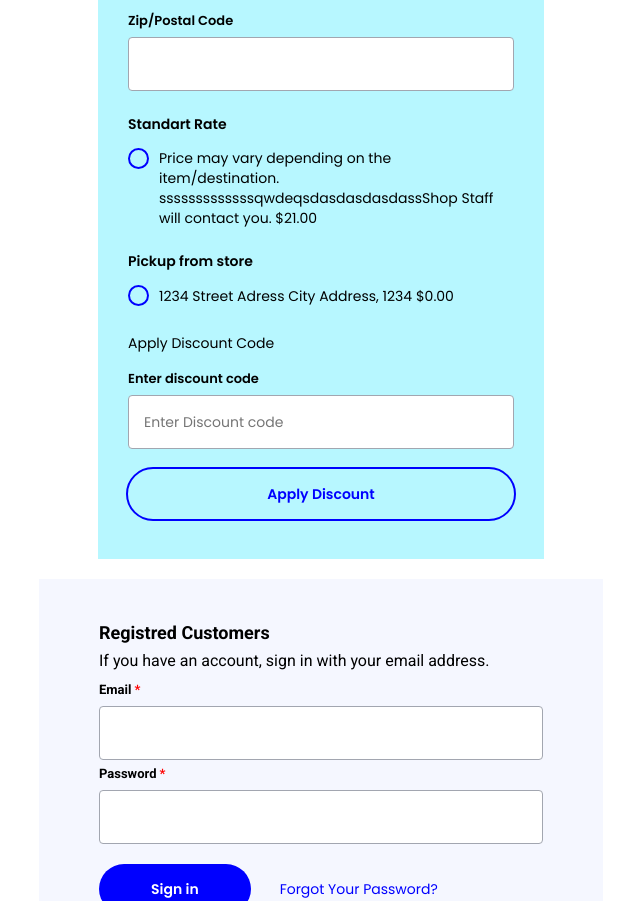
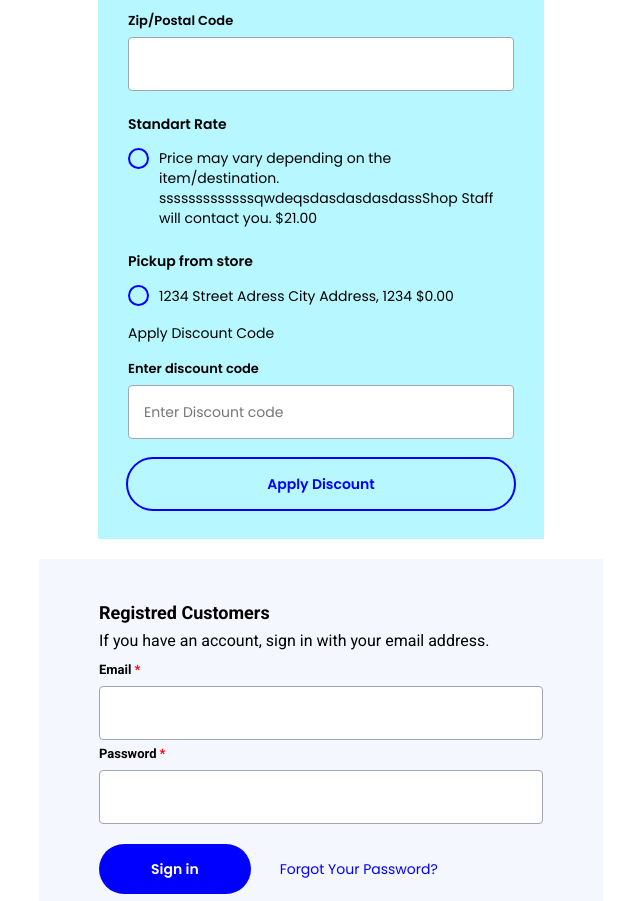
Before and after one commit to kenzaofficial/home-forms, a plain HTML site: page index.html in a window 1280 px wide. Shown: the part 1438-2339 px from the top of the page, without its empty margins (319-959 px from the left). Drawn offline with Linux system fonts and the light colour scheme.

Commit message:
forms done

```diff
--- a/css/style.css
+++ b/css/style.css
@@ -223,8 +223,7 @@
   margin-bottom: 15px;
 }
 
-.summary__form-item {
-  /* padding-top: 10px; */
+.summary__form-item:not(:last-child) {
   margin-bottom: 10px;
 }
 
@@ -264,7 +263,11 @@
 /* radio- */
 
 .radio {
-  padding: 10px 0;
+  padding-top:10px;
+}
+
+.summary__radio {
+  margin-bottom: 10px;
 }
 
 .radio__item {
```
